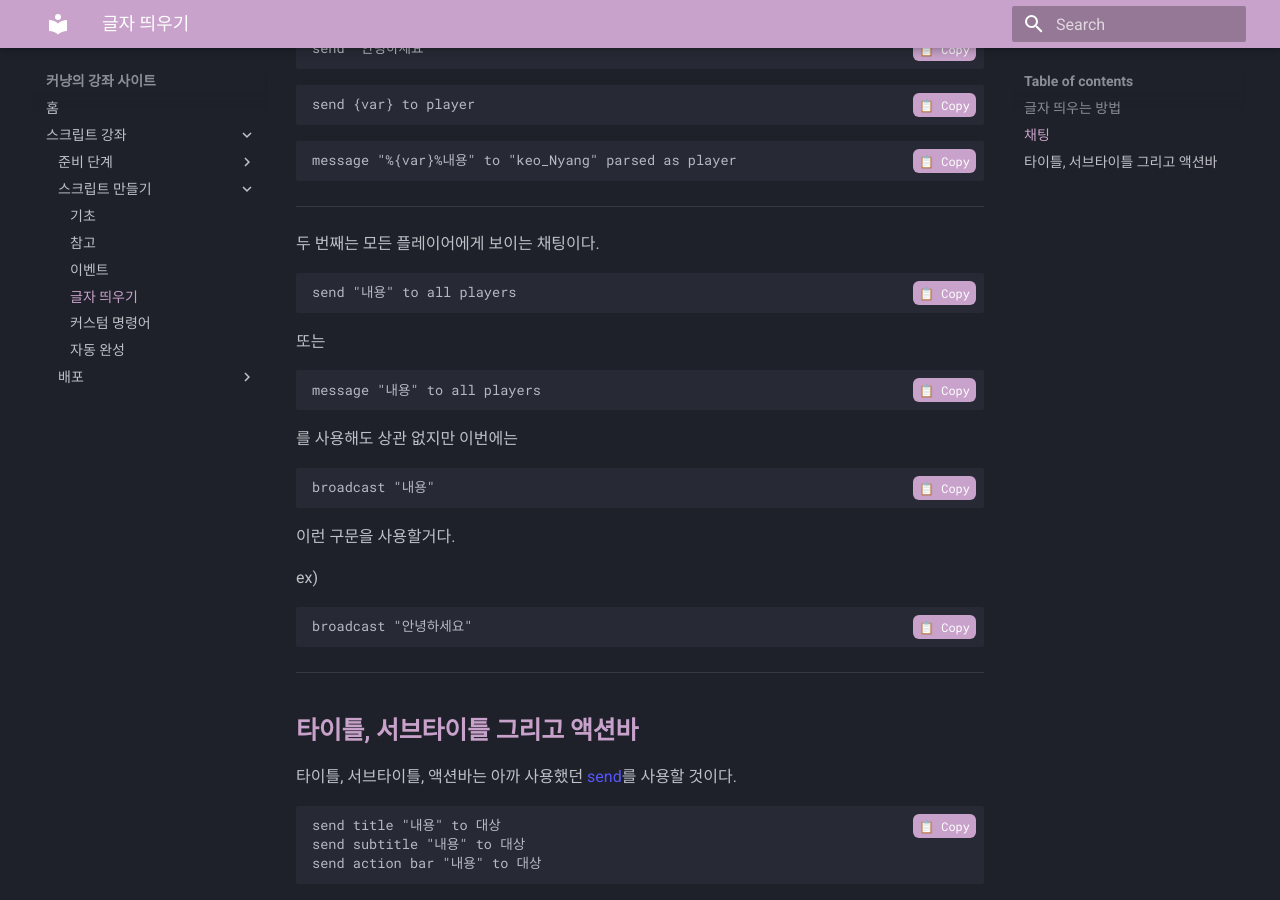
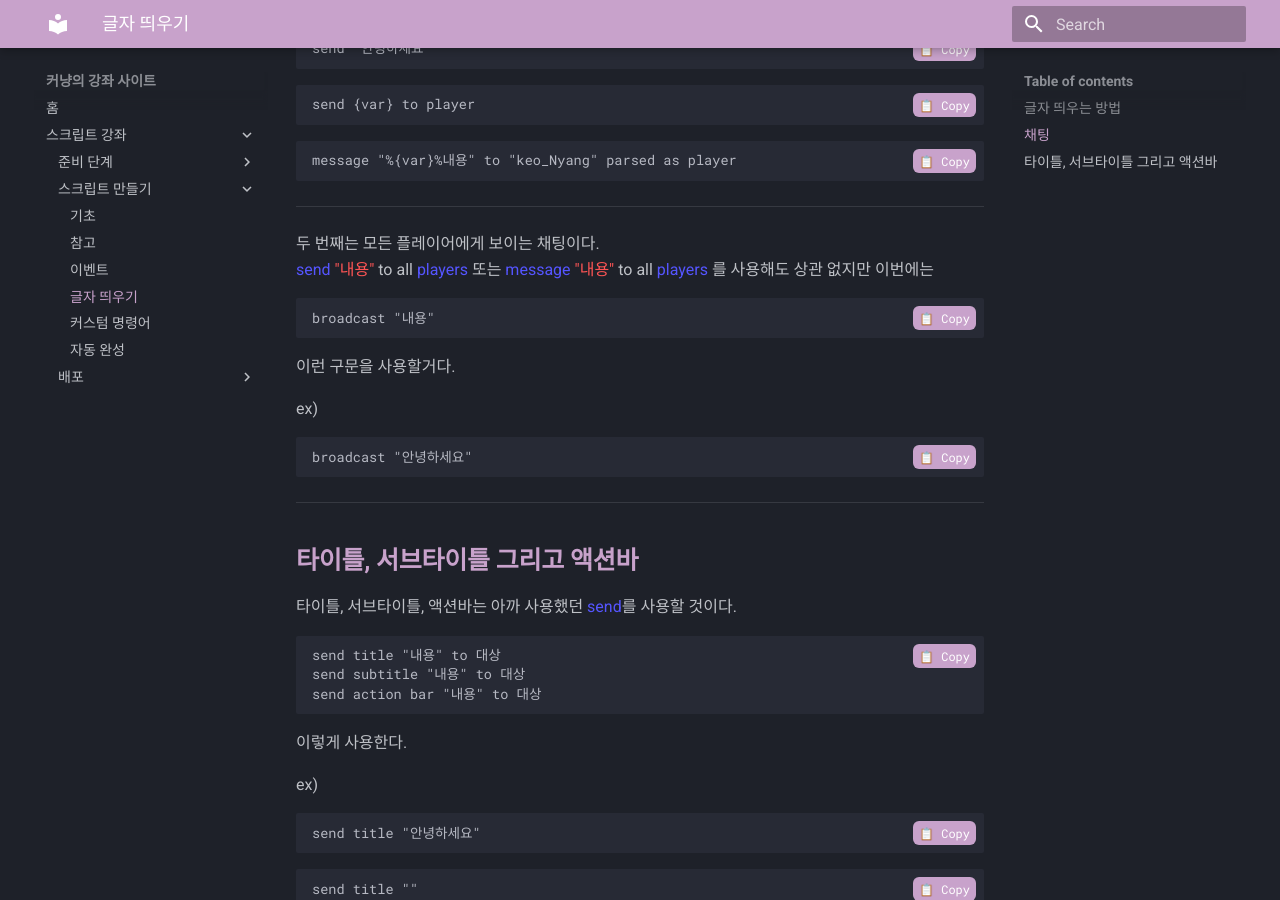
Before and after one commit to keonyang1/kn-course-web, an MkDocs documentation site: the page built from docs/skript/글자_띄우기.md, in a window 1280 px wide and 900 px high, scrolled down 690 px. Built offline with MkDocs 1.6.1 and Material for MkDocs 9.7.7, drawn with Linux system fonts in a browser that asks for light colours.

Commit message:
fix: '글자 띄우기' 강좌 내용 수정

````diff
--- a/docs/skript/글자_띄우기.md
+++ b/docs/skript/글자_띄우기.md
@@ -33,14 +33,7 @@ message "%{var}%내용" to "keo_Nyang" parsed as player
 ---
 
 두 번째는 모든 플레이어에게 보이는 채팅이다.
-```vb
-send "내용" to all players
-```
-또는
-```vb
-message "내용" to all players
-```
-를 사용해도 상관 없지만 이번에는
+<span class="c9">send</span> <span class="cc">"내용"</span> to all <span class="c9">players</span> 또는 <span class="c9">message</span> <span class="cc">"내용"</span> to all <span class="c9">players</span> 를 사용해도 상관 없지만 이번에는
 ```vb
 broadcast "내용"
 ```
````
